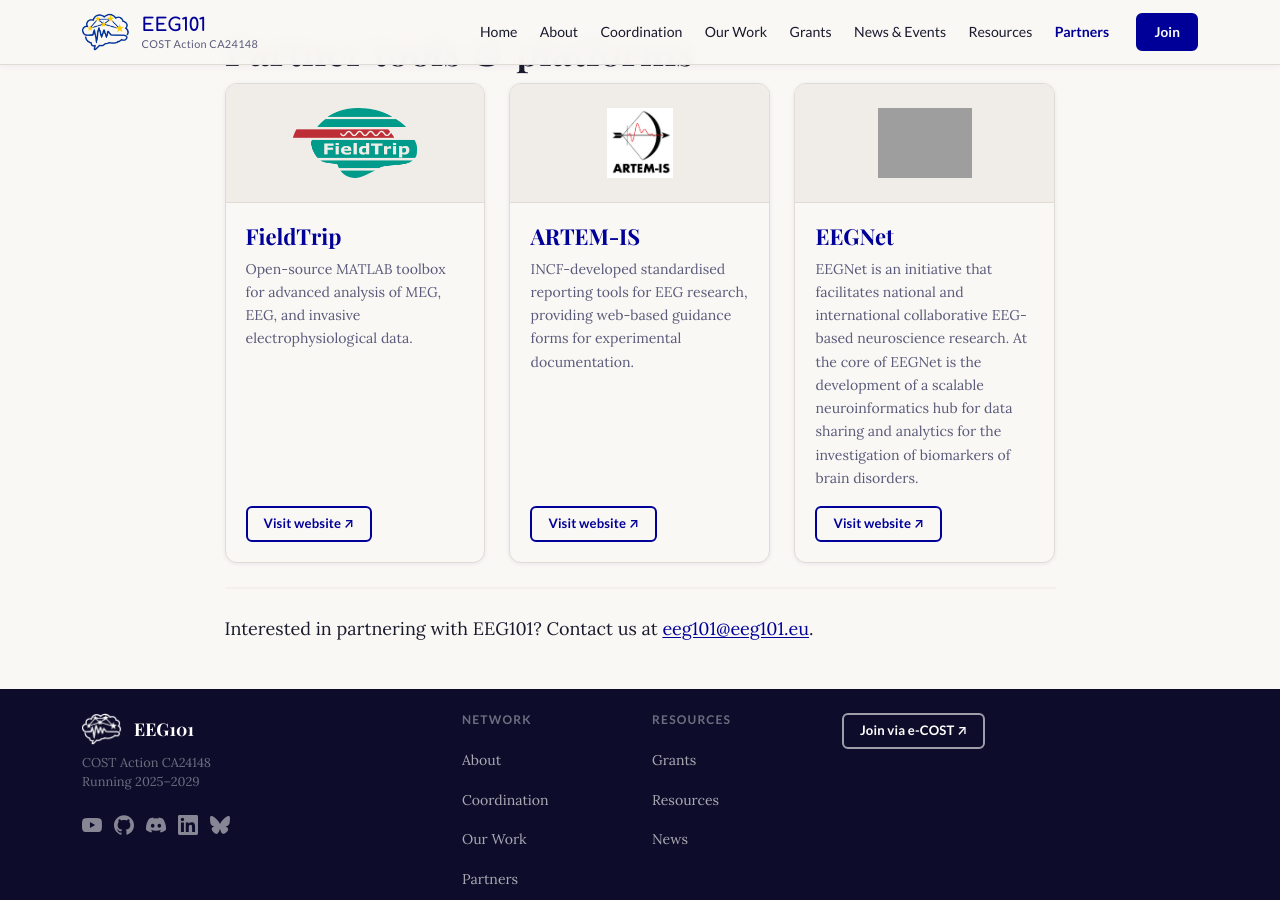
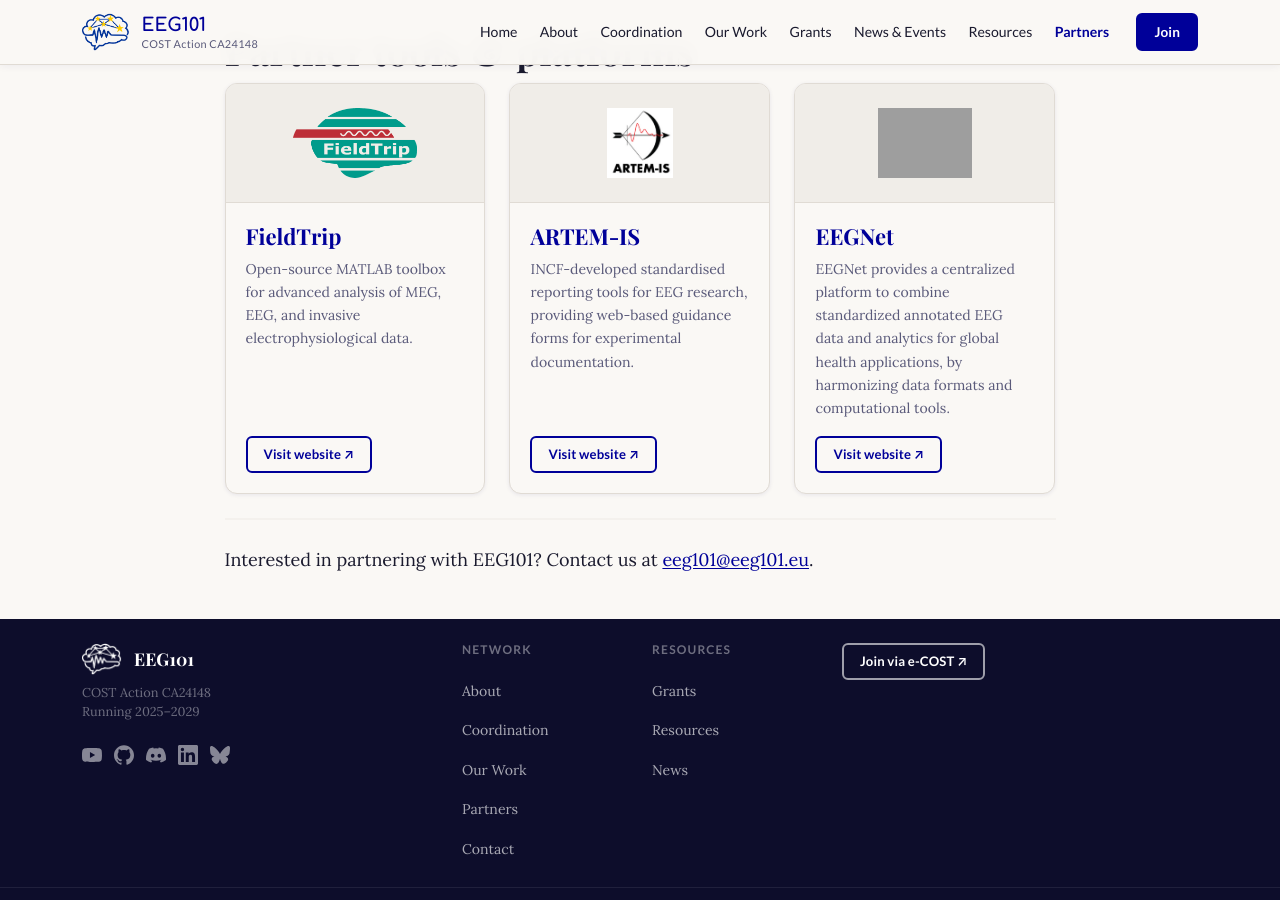
Before and after one commit to mcvinding/website-1, a Jekyll site: the page built from partners.md, in a window 1280 px wide and 900 px high, scrolled down 1272 px. Built offline with Jekyll 4.4.1, drawn with Linux system fonts in a browser that asks for light colours; grey boxes are pictures that could not be loaded.

Commit message:
Update EEGNet partner description

```diff
--- a/_data/partners.yml
+++ b/_data/partners.yml
@@ -59,7 +59,7 @@
 
 - id: eegnet
   name: "EEGNet"
-  description: "EEGNet is an initiative that facilitates national and international collaborative EEG-based neuroscience research. At the core of EEGNet is the development of a scalable neuroinformatics hub for data sharing and analytics for the investigation of biomarkers of brain disorders."
+  description: "EEGNet provides a centralized platform to combine standardized annotated EEG data and analytics for global health applications, by harmonizing data formats and computational tools."
   url: "https://eegnet.org"
   logo: "/assets/images/partners/eegnet-logo.png"
   type: "tool"
```
